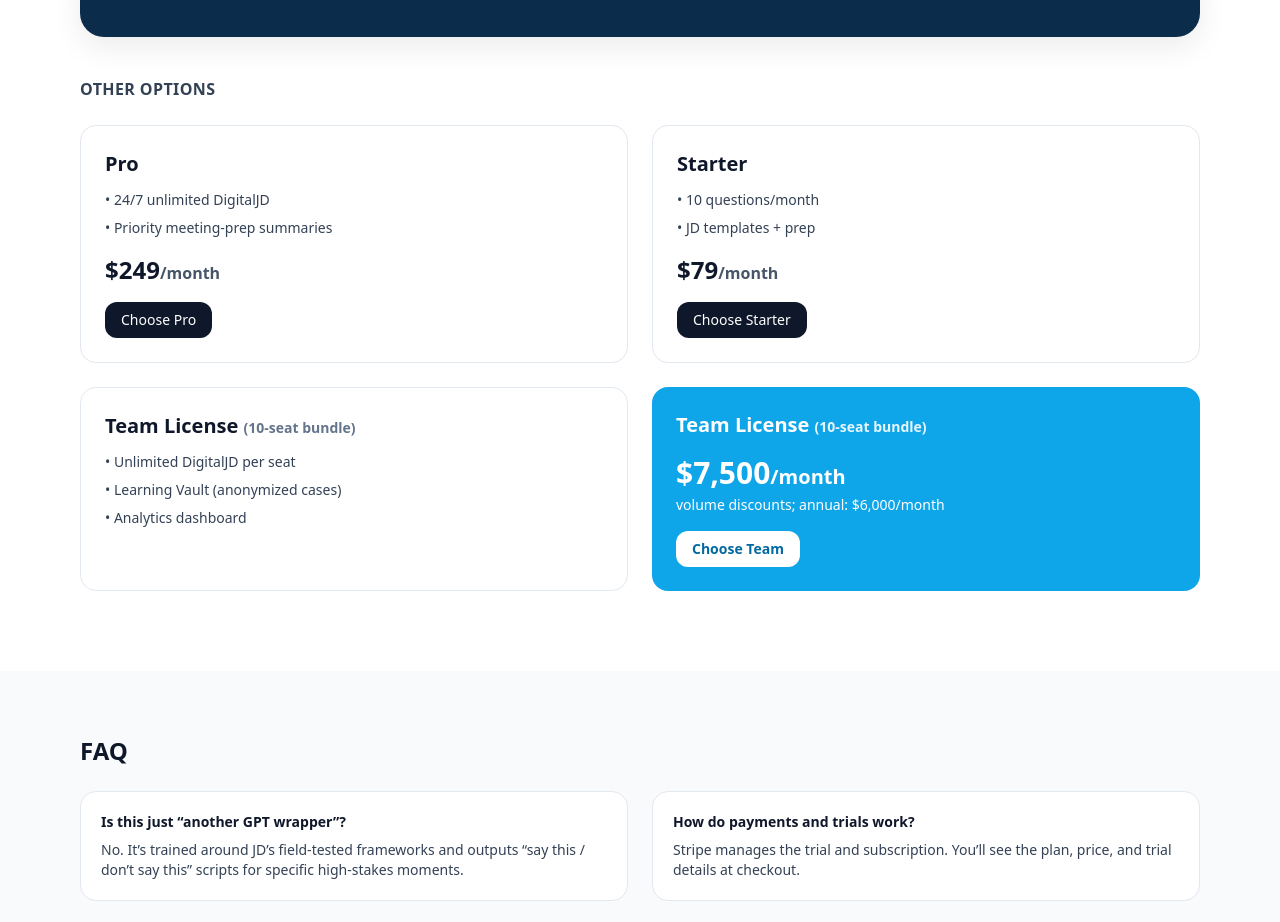
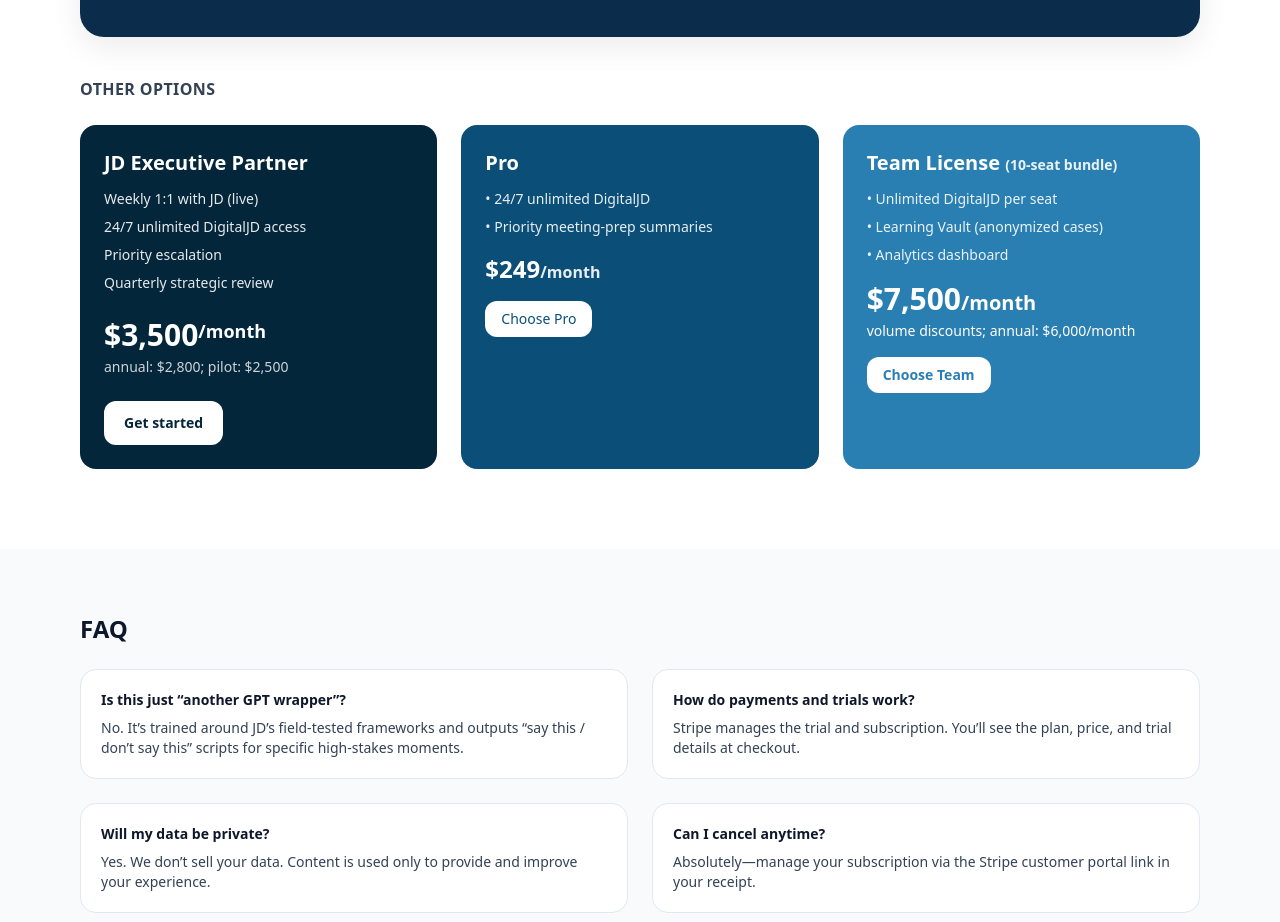
Before and after one commit to jdcastle53-coder/digital-jd-site, a plain HTML site: page index.html in a window 1280 px wide. Shown: the part 1540-2462 px from the top of the page. Drawn offline with nearby package versions, Linux system fonts and the light colour scheme.

Commit message:
Remove Starter plan; arrange Exec/Pro/Team in 3 blue cards

```diff
--- a/index.html
+++ b/index.html
@@ -108,42 +108,47 @@
 
       <h4 class="mt-10 text-slate-700 font-extrabold tracking-wide uppercase">Other Options</h4>
 
-      <div class="mt-6 grid md:grid-cols-2 gap-6">
-        <!-- Pro -->
-        <div class="rounded-2xl border border-slate-200 bg-white p-6">
+      <div class="mt-6 grid md:grid-cols-3 gap-6">
+        <!-- JD Executive Partner (dark blue) -->
+        <div class="rounded-2xl p-6" style="background:#04263a; color: #ffffff;">
+          <h4 class="text-xl font-semibold">JD Executive Partner</h4>
+          <ul class="mt-3 space-y-2 text-sm text-white/90">
+            <li>Weekly 1:1 with JD (live)</li>
+            <li>24/7 unlimited DigitalJD access</li>
+            <li>Priority escalation</li>
+            <li>Quarterly strategic review</li>
+          </ul>
+          <div class="mt-6">
+            <div class="text-3xl font-extrabold">$3,500<span class="text-lg font-bold align-top">/month</span></div>
+            <div class="mt-1 text-sm text-white/80">annual: $2,800; pilot: $2,500</div>
+          </div>
+          <div class="mt-6">
+            <a href="https://buy.stripe.com/YOUR_EXEC_LINK" class="inline-flex items-center rounded-xl bg-white text-[#04263a] px-5 py-3 text-sm font-semibold hover:bg-slate-100">Get started</a>
+          </div>
+        </div>
+
+        <!-- Pro (medium blue) -->
+        <div class="rounded-2xl p-6" style="background:#0b4f78; color: #ffffff;">
           <div class="text-xl font-semibold">Pro</div>
-          <ul class="mt-3 space-y-2 text-sm text-slate-700">
+          <ul class="mt-3 space-y-2 text-sm text-white/90">
             <li>• 24/7 unlimited DigitalJD</li>
             <li>• Priority meeting-prep summaries</li>
           </ul>
-          <div class="mt-4 text-2xl font-extrabold">$249<span class="text-base font-bold text-slate-600">/month</span></div>
-          <a href="https://buy.stripe.com/YOUR_PRO_LINK" class="mt-4 inline-flex items-center rounded-xl bg-slate-900 text-white px-4 py-2 text-sm font-medium hover:bg-black">Choose Pro</a>
+          <div class="mt-4 text-2xl font-extrabold">$249<span class="text-base font-bold text-white/90">/month</span></div>
+          <a href="https://buy.stripe.com/YOUR_PRO_LINK" class="mt-4 inline-flex items-center rounded-xl bg-white text-[#0b4f78] px-4 py-2 text-sm font-medium hover:bg-slate-100">Choose Pro</a>
         </div>
-        <!-- Starter -->
-        <div class="rounded-2xl border border-slate-200 bg-white p-6">
-          <div class="text-xl font-semibold">Starter</div>
-          <ul class="mt-3 space-y-2 text-sm text-slate-700">
-            <li>• 10 questions/month</li>
-            <li>• JD templates + prep</li>
-          </ul>
-          <div class="mt-4 text-2xl font-extrabold">$79<span class="text-base font-bold text-slate-600">/month</span></div>
-          <a href="https://buy.stripe.com/YOUR_STARTER_LINK" class="mt-4 inline-flex items-center rounded-xl bg-slate-900 text-white px-4 py-2 text-sm font-medium hover:bg-black">Choose Starter</a>
-        </div>
-        <!-- Team (info) -->
-        <div class="rounded-2xl border border-slate-200 bg-white p-6">
-          <div class="text-xl font-semibold">Team License <span class="text-slate-500 text-sm">(10-seat bundle)</span></div>
-          <ul class="mt-3 space-y-2 text-sm text-slate-700">
+
+        <!-- Team License (light blue) -->
+        <div class="rounded-2xl p-6" style="background:#2a7fb2; color: #ffffff;">
+          <div class="text-xl font-semibold">Team License <span class="text-white/90 text-sm">(10-seat bundle)</span></div>
+          <ul class="mt-3 space-y-2 text-sm text-white/90">
             <li>• Unlimited DigitalJD per seat</li>
             <li>• Learning Vault (anonymized cases)</li>
             <li>• Analytics dashboard</li>
           </ul>
-        </div>
-        <!-- Team (highlight) -->
-        <div class="rounded-2xl p-6 bg-sky-500 text-white">
-          <div class="text-xl font-semibold">Team License <span class="text-white/90 text-sm">(10-seat bundle)</span></div>
           <div class="mt-4 text-3xl font-extrabold">$7,500<span class="text-xl font-bold">/month</span></div>
           <div class="mt-1 text-sm">volume discounts; annual: $6,000/month</div>
-          <a href="https://buy.stripe.com/YOUR_TEAM_LINK" class="mt-4 inline-flex items-center rounded-xl bg-white text-sky-700 px-4 py-2 text-sm font-semibold hover:bg-slate-50">Choose Team</a>
+          <a href="https://buy.stripe.com/YOUR_TEAM_LINK" class="mt-4 inline-flex items-center rounded-xl bg-white text-[#2a7fb2] px-4 py-2 text-sm font-semibold hover:bg-slate-50">Choose Team</a>
         </div>
       </div>
     </div>
```
